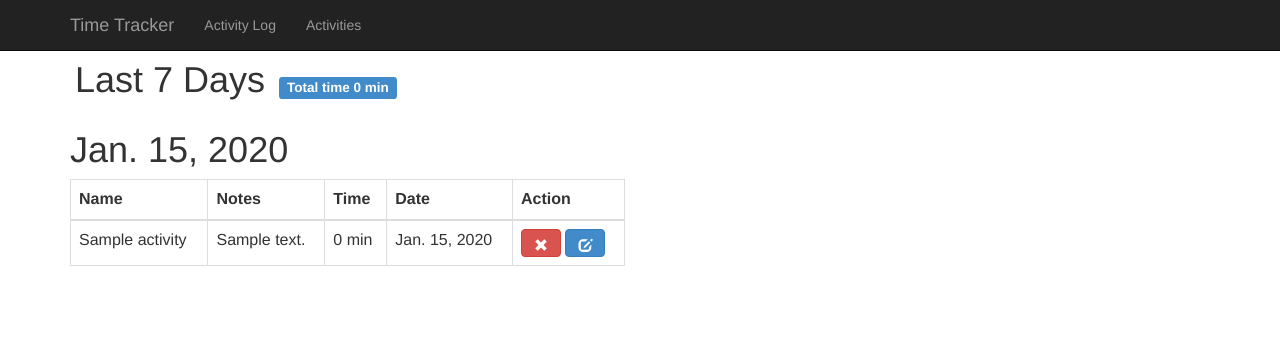
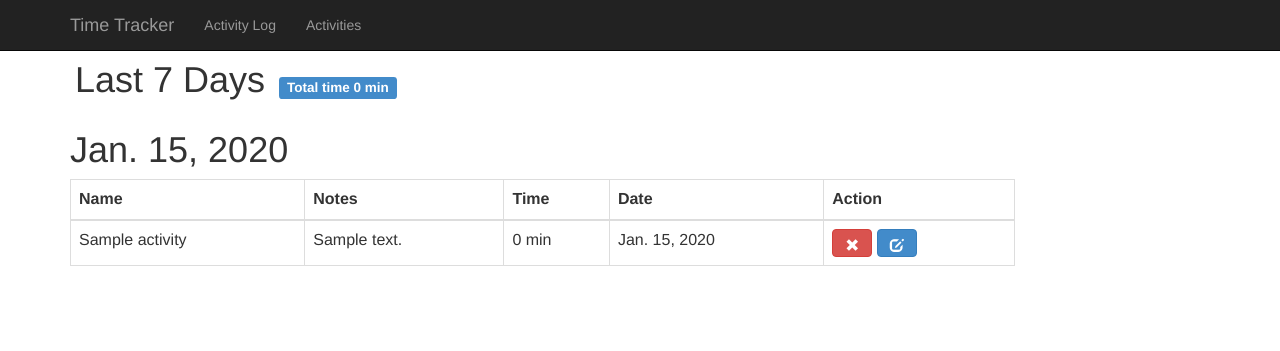
Before and after one commit to pbrogan12/time-tracker, a Django app: page /logs/last7/ in a window 1280 px wide. Shown: the top 351 px of the page. Run offline with Django 3.2, Linux system fonts and the light colour scheme; tables that the repository leaves empty hold one stand-in row (values such as "Sample post"); some libraries are stand-ins or nearby versions.

Commit message:
Made coloum bigger.

```diff
--- a/timeTracker/timeLogger/templates/detailedLog.html
+++ b/timeTracker/timeLogger/templates/detailedLog.html
@@ -28,7 +28,7 @@
   </div><!-- /.modal -->
   {% endfor %}
   <div class="row">
-      <div class="col-md-6">
+      <div class="col-md-10">
           <ul class="list-inline">
               <li>
               <h1>Last 7 Days</h1>
```
